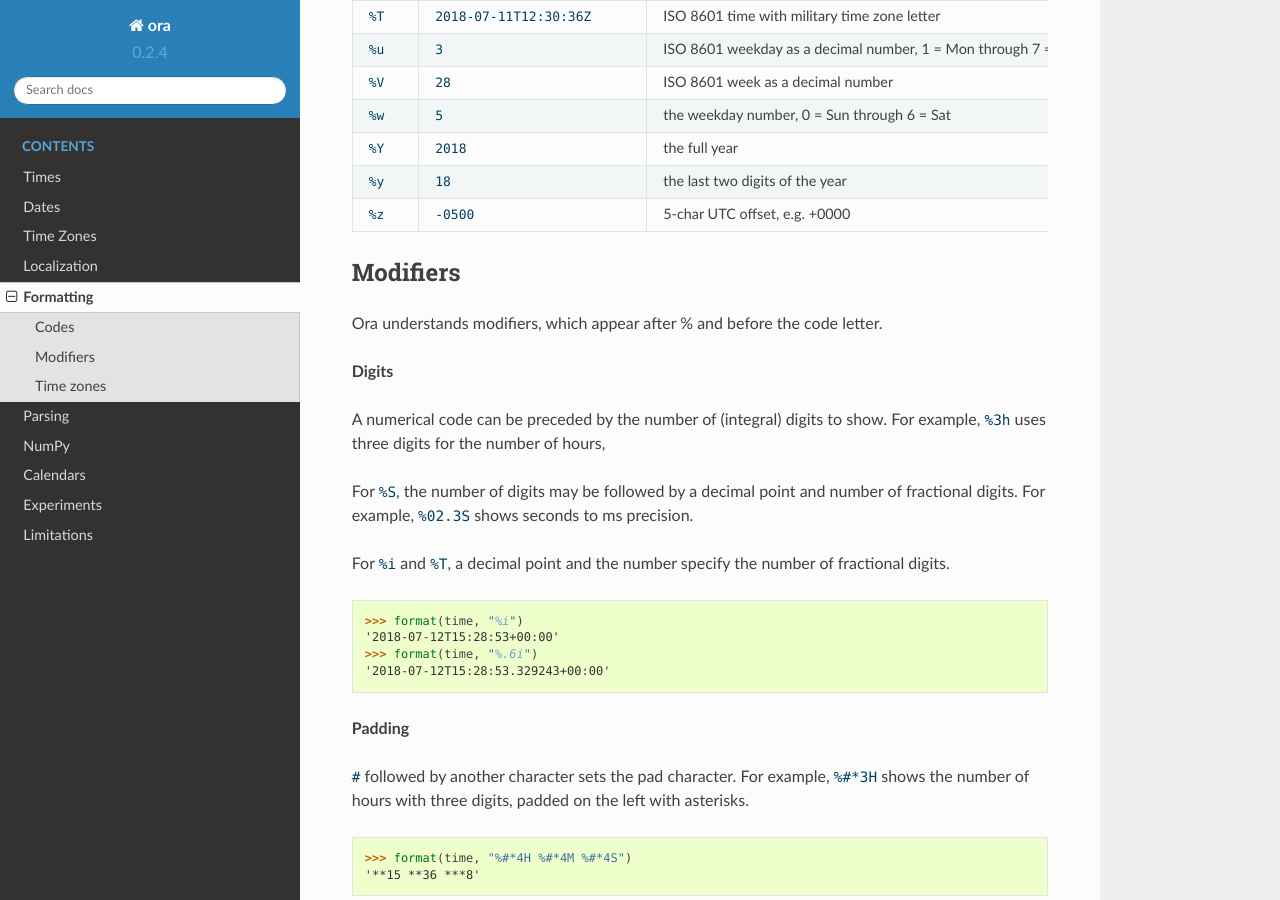
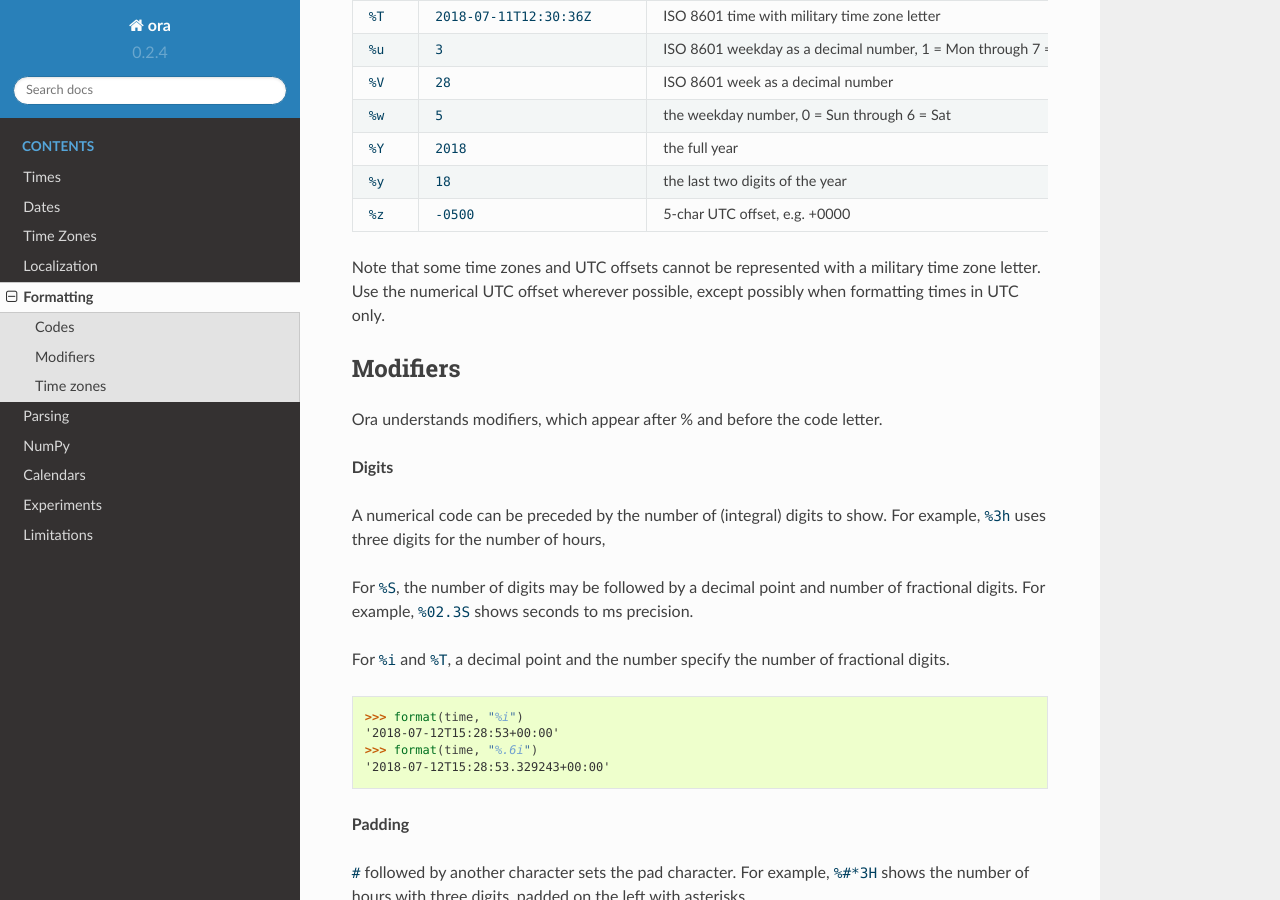
Before and after one commit to alexhsamuel/ora, a Sphinx documentation site: the page built from docs/formatting.rst, in a window 1280 px wide and 900 px high, scrolled down 1381 px. Built offline with Sphinx 7.4.7 and the Read the Docs theme 2.0.0, drawn with Linux system fonts in a browser that asks for light colours.

Commit message:
Military time zone letter adjustment.

```diff
--- a/docs/formatting.rst
+++ b/docs/formatting.rst
@@ -58,6 +58,10 @@ Code Example                      Description
 `%y` `18`                         the last two digits of the year
 `%z` `-0500`                      5-char UTC offset, e.g. +0000
 ==== ============================ ===========
+
+Note that some time zones and UTC offsets cannot be represented with a military
+time zone letter.  Use the numerical UTC offset wherever possible, except
+possibly when formatting times in UTC only.
 
 
 Modifiers
```
Also changed, not shown: 3 other files.
